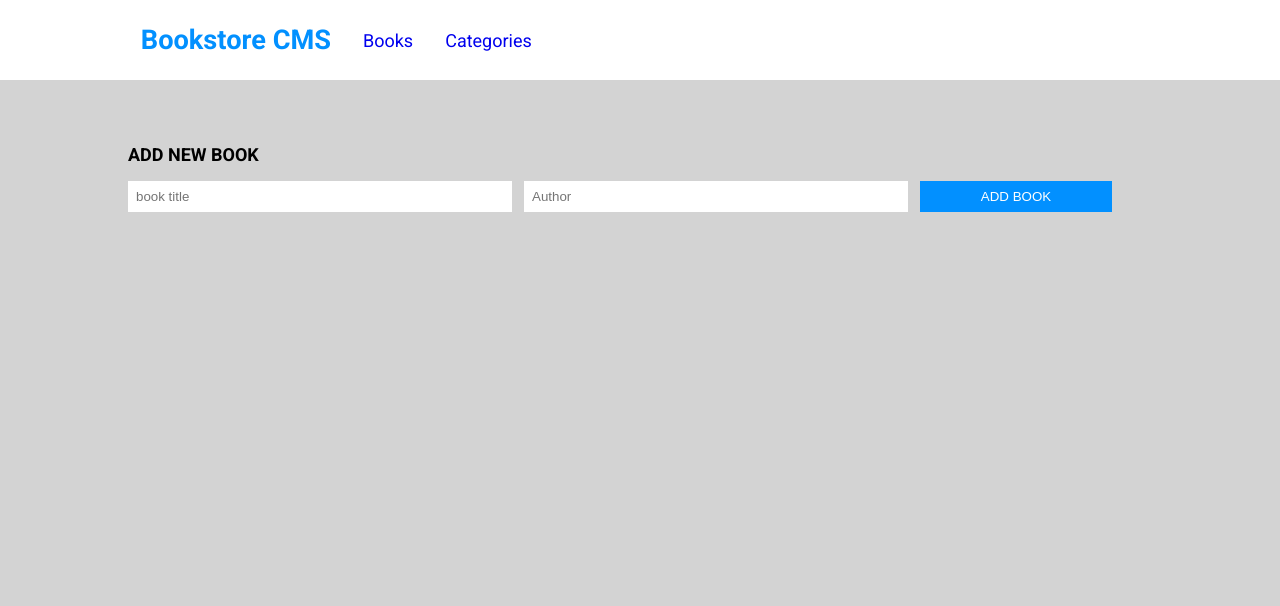
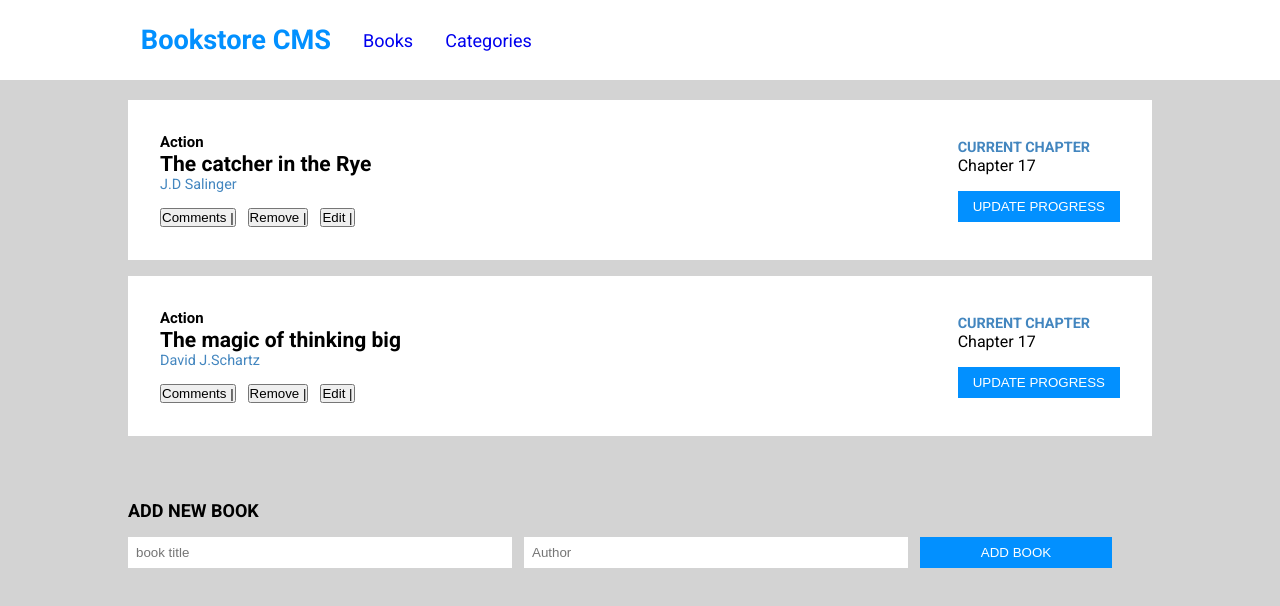
Before and after one commit to ericmahare/books-store, a React (Create React App) app: page / in a window 1280 px wide. Shown: the top 606 px of the page. Built offline with nearby package versions, Linux system fonts and the light colour scheme; a web font is replaced by a local one.

Commit message:
refactor from connect to redux hooks

```diff
--- a/src/components/Categories.js
+++ b/src/components/Categories.js
@@ -1,6 +1,15 @@
+import { useDispatch } from "react-redux"
+import { checkStatus } from "../redux/categories/categories";
+
 const Categories = () => {
+  const dispatch = useDispatch();
+
+  // handle click method
+  const handleClick = () => {
+    dispatch(checkStatus())
+  }
   return (
-    <button className="cat-btn">Check status</button>
+    <button className="cat-btn" onClick={handleClick}>Check status</button>
   )
 }
 
--- a/src/components/Form.js
+++ b/src/components/Form.js
@@ -1,11 +1,12 @@
 import { useState } from "react"
 import { addBooks } from "../redux/books/books";
 import shortid from 'shortid';
-import { connect } from "react-redux";
-const Form = ({dispatch}) => {
+import { useDispatch } from "react-redux";
+
+const Form = () => {
   const [title, setTitle] = useState('');
   const [author, setAuthor] = useState('');
-
+  const dispatch = useDispatch();
   const handleSubmit = (e) => {
     e.preventDefault();
 
@@ -31,4 +32,4 @@ const Form = ({dispatch}) => {
     </div>
   )
 }
-export default connect()(Form)
+export default Form;
--- a/src/redux/books/books.js
+++ b/src/redux/books/books.js
@@ -1,8 +1,19 @@
 const REMOVE = 'REMOVE';
 const ADD = 'ADD';
 
-
-const books = [];
+// initial value
+const books = [
+  {
+    id: 1,
+    title:'The catcher in the Rye',
+    author: 'J.D Salinger'
+  },
+  {
+    id: 2,
+    title: 'The magic of thinking big',
+    author: 'David J.Schartz'
+  }
+];
 
 // remove books
 export const removeBook = (id) => ({
--- a/src/redux/categories/categories.js
+++ b/src/redux/categories/categories.js
@@ -1,4 +1,4 @@
-const CHECK_STATUS = 'CHECKSTATUS'
+const CHECK_STATUS = 'CHECK_STATUS'
 
 export const checkStatus = () => ({
   type: CHECK_STATUS,
```
